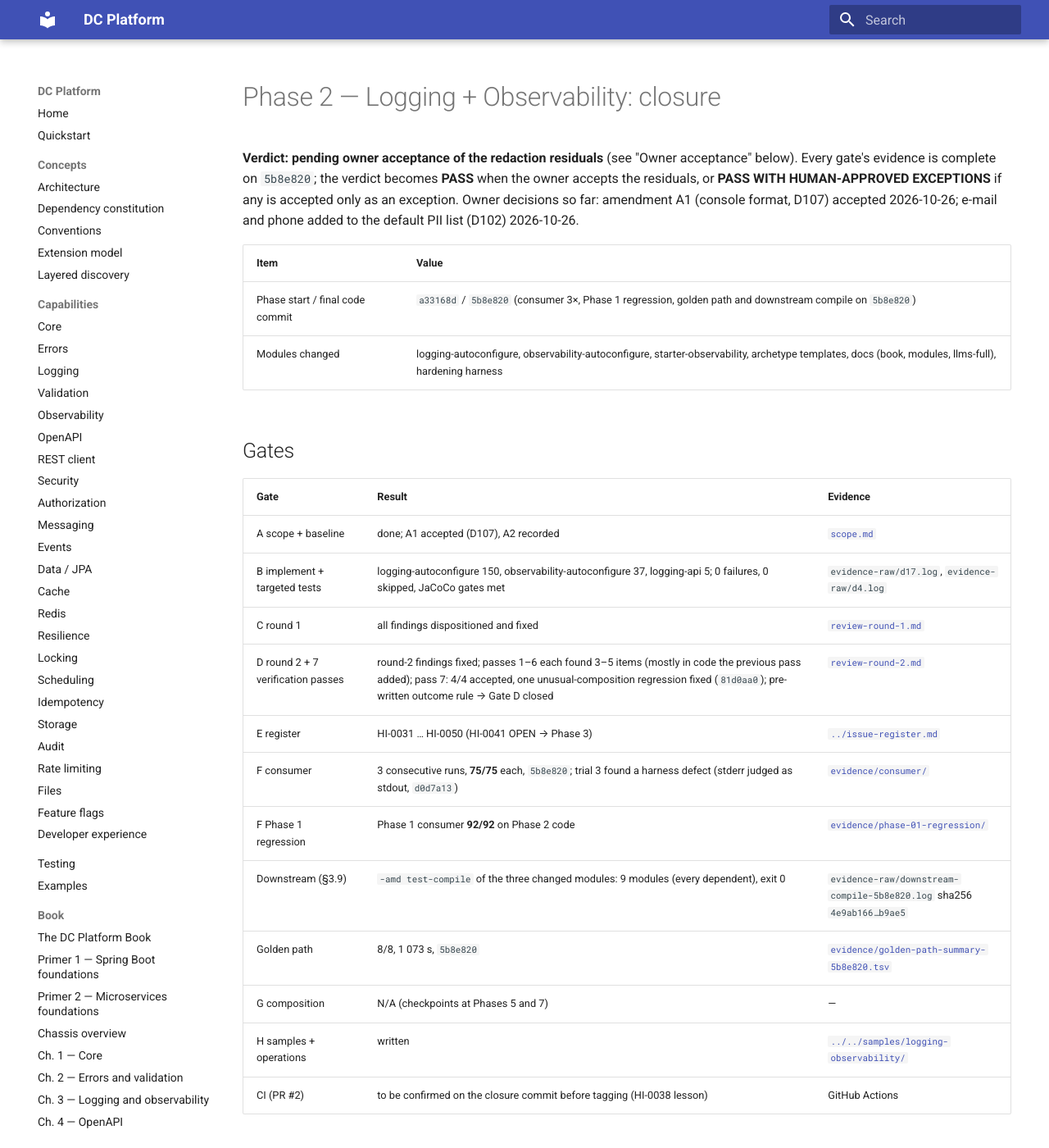
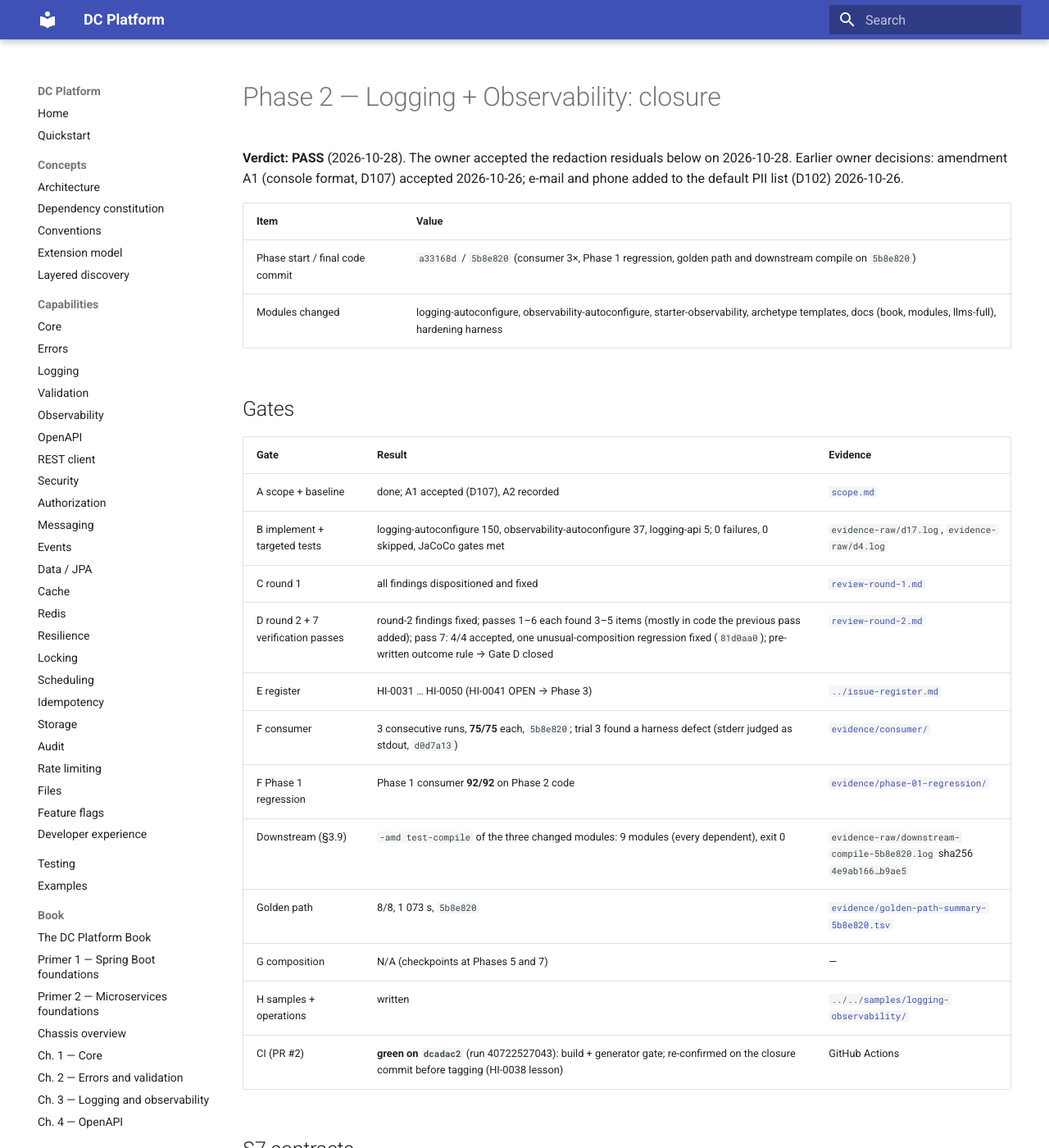
Before and after one commit to muhammadallee/dc-platform, an MkDocs documentation site: the page built from docs/production-readiness/phase-02-logging-observability/closure.md, in a window 1280 px wide and 1400 px high. Shown: the whole window at 82% size. Built offline with MkDocs 1.6.1 and Material for MkDocs 9.7.7, drawn with Linux system fonts in a browser that asks for light colours; some of the changed text lies outside the part shown.

Commit message:
docs(hardening): Phase 2 closed — PASS [hardening phase-02 gate H]
The owner accepted the redaction residuals (2026-10-28). Verdict PASS
recorded in closure.md, capability-status and STATE; the review record
and the samples' open issues are marked accepted. Phase 3 is next.

Co-Authored-By: Claude Opus 5.5 <noreply@anthropic.com>

```diff
--- a/docs/production-readiness/phase-02-logging-observability/closure.md
+++ b/docs/production-readiness/phase-02-logging-observability/closure.md
@@ -1,10 +1,8 @@
 # Phase 2 — Logging + Observability: closure
 
-**Verdict: pending owner acceptance of the redaction residuals** (see "Owner acceptance" below). Every
-gate's evidence is complete on `5b8e820`; the verdict becomes **PASS** when the owner accepts the
-residuals, or **PASS WITH HUMAN-APPROVED EXCEPTIONS** if any is accepted only as an exception.
-Owner decisions so far: amendment A1 (console format, D107) accepted 2026-10-26; e-mail and phone
-added to the default PII list (D102) 2026-10-26.
+**Verdict: PASS** (2026-10-28). The owner accepted the redaction residuals below on 2026-10-28. Earlier
+owner decisions: amendment A1 (console format, D107) accepted 2026-10-26; e-mail and phone added to the
+default PII list (D102) 2026-10-26.
 
 | Item | Value |
 |---|---|
@@ -26,7 +24,7 @@ added to the default PII list (D102) 2026-10-26.
 | Golden path | 8/8, 1 073 s, `5b8e820` | [`evidence/golden-path-summary-5b8e820.tsv`](evidence/golden-path-summary-5b8e820.tsv) |
 | G composition | N/A (checkpoints at Phases 5 and 7) | — |
 | H samples + operations | written | [`../../samples/logging-observability/`](../../samples/logging-observability/) |
-| CI (PR #2) | to be confirmed on the closure commit before tagging (HI-0038 lesson) | GitHub Actions |
+| CI (PR #2) | **green on `dcadac2`** (run 40722527043): build + generator gate; re-confirmed on the closure commit before tagging (HI-0038 lesson) | GitHub Actions |
 
 ## §7 contracts
 
@@ -55,7 +53,7 @@ See CHANGELOG `## [Unreleased]`:
 - `raw(...)` and nested-`Kv` JSON shapes change;
 - the observability starter brings the OTLP exporter.
 
-## Owner acceptance (needed for the verdict)
+## Owner acceptance (ACCEPTED 2026-10-28)
 
 Redaction residuals, proposed in [`review-round-2.md`](review-round-2.md) (pass 7):
 
```
Also changed, not shown: docs/production-readiness/STATE.md (+5 -5 lines), docs/production-readiness/capability-status.md (+1 -1 lines), docs/production-readiness/phase-02-logging-observability/review-round-2.md (+1 -1 lines), docs/samples/logging-observability/open-issues.md (+1 -1 lines).
